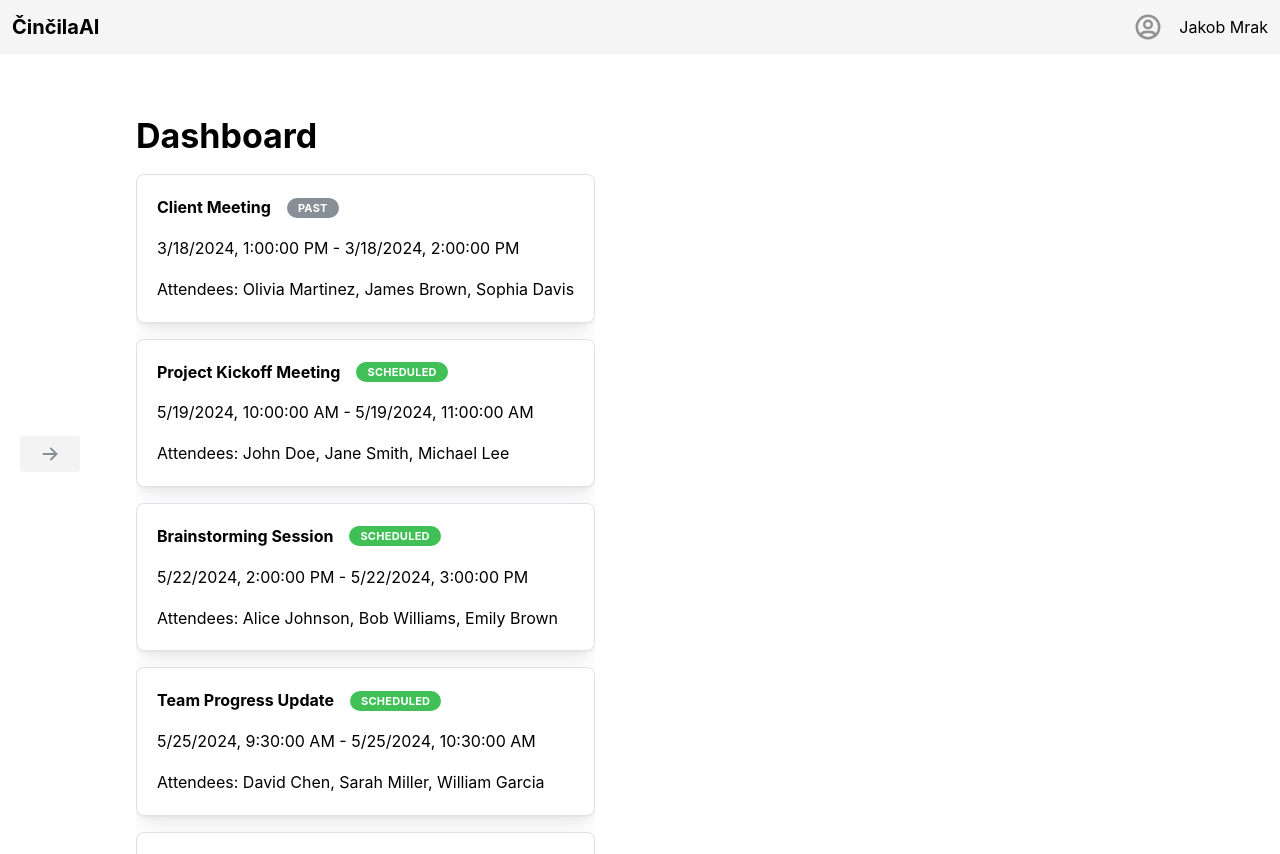
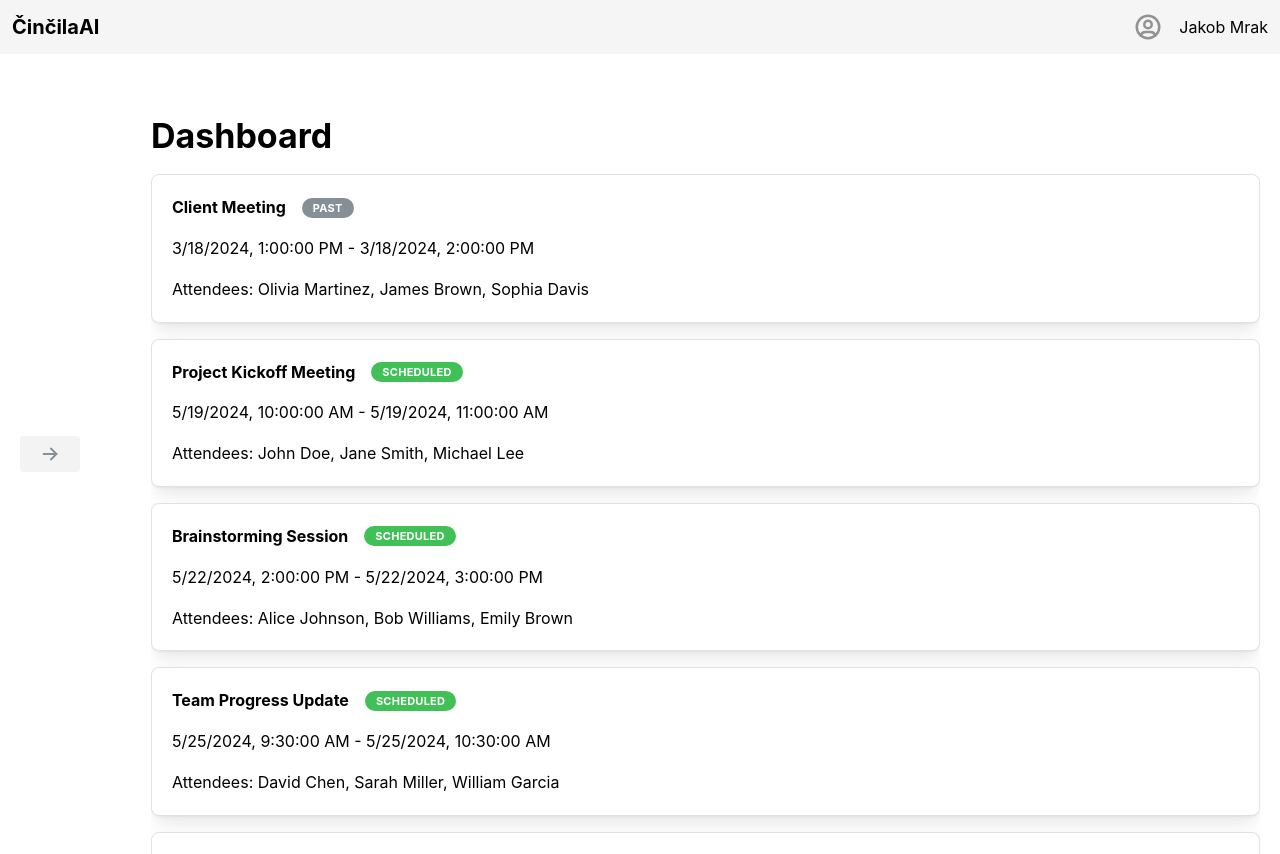
Before and after one commit to LanVukusic/LLocalcall-dragonhack24, a React (Vite) app in the folder frontend/: page / in a window 1280 px wide. Built offline with nearby package versions, Linux system fonts and the light colour scheme; no server answers.

Commit message:
added grid to dashboard

```diff
--- a/frontend/src/components/dashboard/Dashboard.tsx
+++ b/frontend/src/components/dashboard/Dashboard.tsx
@@ -69,7 +69,7 @@ export const DashBoard = () => {
   // $currUser.set('John Doe');
 
   return (
-    <Group p="0" m="0">
+    <Group p="0" m="0" display="grid" style={{ gridTemplateColumns: '0.1fr 1fr' }}>
       <SideBar
         opened={opened}
         handlers={handlers}
```
